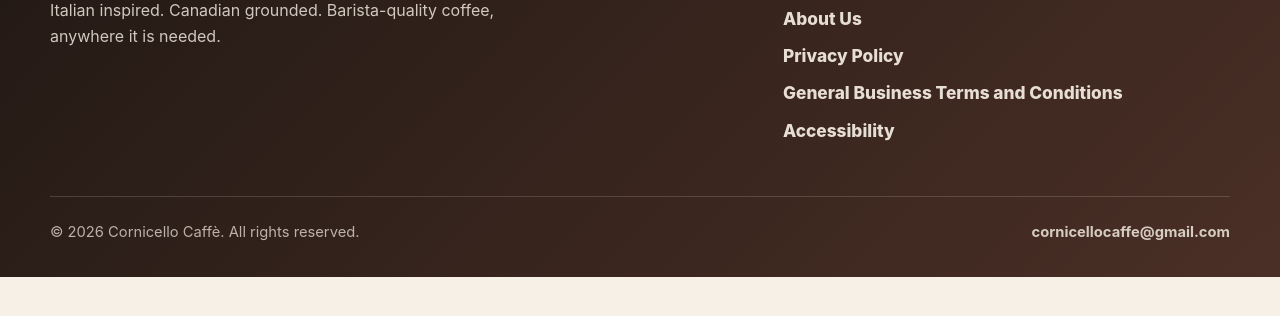
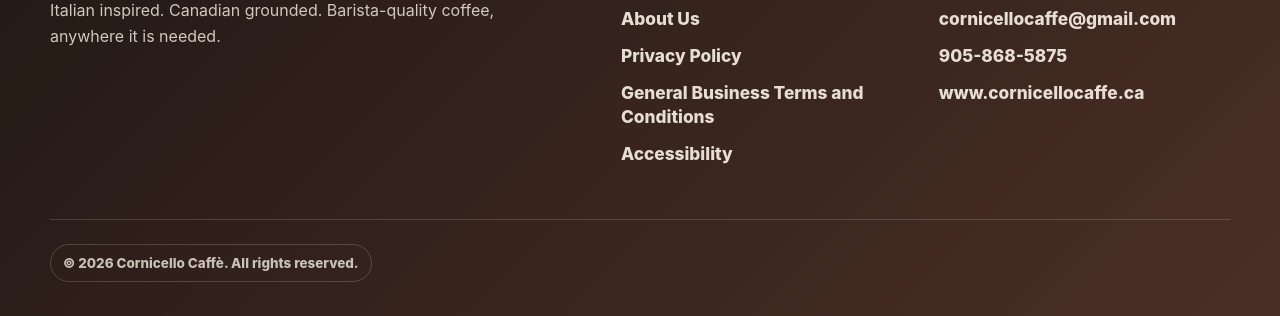
Before and after one commit to r7pgjnb752-beep/cornicello-caffe, a plain HTML site: page accessibility.html in a window 1280 px wide. Shown: the part 1432-1748 px from the top of the page. Before the commit the page ends 1709 px from the top, so only its background shows below. Drawn offline with Linux system fonts and the light colour scheme.

Commit message:
Add contact details to site footer

```diff
--- a/accessibility.html
+++ b/accessibility.html
@@ -5,7 +5,7 @@
     <meta name="viewport" content="width=device-width, initial-scale=1">
     <title>Accessibility | Cornicello Caff&egrave;</title>
     <meta name="description" content="Cornicello Caffe accessibility statement and contact information for website feedback.">
-    <link rel="stylesheet" href="styles.css?v=photo-real">
+    <link rel="stylesheet" href="styles.css?v=footer-contact">
   </head>
   <body class="legal-page">
     <header class="site-nav site-nav-page service-detail-nav">
@@ -85,10 +85,15 @@
           <a href="terms-and-conditions.html">General Business Terms and Conditions</a>
           <a href="accessibility.html">Accessibility</a>
         </nav>
+        <address class="footer-contact" aria-label="Contact information">
+          <h2>Contact</h2>
+          <a href="mailto:cornicellocaffe@gmail.com">cornicellocaffe@gmail.com</a>
+          <a href="tel:+19058685875">905-868-5875</a>
+          <a href="https://www.cornicellocaffe.ca">www.cornicellocaffe.ca</a>
+        </address>
       </div>
-      <div class="footer-bottom">
-        <p>&copy; 2026 Cornicello Caff&egrave;. All rights reserved.</p>
-        <a href="mailto:cornicellocaffe@gmail.com">cornicellocaffe@gmail.com</a>
+      <div class="footer-bottom" aria-label="Copyright">
+        <p class="copyright-stamp">&copy; 2026 Cornicello Caff&egrave;. All rights reserved.</p>
       </div>
     </footer>
   </body>
--- a/styles.css
+++ b/styles.css
@@ -1599,8 +1599,8 @@
 
 .footer-inner {
   display: grid;
-  grid-template-columns: minmax(0, 0.85fr) minmax(280px, 0.58fr);
-  gap: 78px;
+  grid-template-columns: minmax(0, 0.82fr) minmax(220px, 0.42fr) minmax(240px, 0.46fr);
+  gap: 52px;
   width: min(1180px, calc(100% - 80px));
   margin: 0 auto;
   align-items: start;
@@ -1622,13 +1622,19 @@
   line-height: 1.65;
 }
 
-.footer-info {
+.footer-info,
+.footer-contact {
   display: grid;
   gap: 14px;
   justify-items: start;
 }
 
-.footer-info h2 {
+.footer-contact {
+  font-style: normal;
+}
+
+.footer-info h2,
+.footer-contact h2 {
   margin-bottom: 8px;
   font-family: var(--sans);
   font-size: 2.35rem;
@@ -1636,7 +1642,8 @@
   line-height: 1.05;
 }
 
-.footer-info a {
+.footer-info a,
+.footer-contact a {
   color: rgba(255, 248, 237, 0.88);
   font-size: 1.08rem;
   font-weight: 800;
@@ -1644,21 +1651,19 @@
   text-decoration: underline;
   text-decoration-color: transparent;
   text-underline-offset: 6px;
+  overflow-wrap: anywhere;
 }
 
 .footer-info a:hover,
 .footer-info a:focus-visible,
-.footer-bottom a:hover,
-.footer-bottom a:focus-visible {
+.footer-contact a:hover,
+.footer-contact a:focus-visible {
   color: var(--cream);
   outline: none;
   text-decoration-color: currentColor;
 }
 
 .footer-bottom {
-  display: flex;
-  justify-content: space-between;
-  gap: 20px;
   width: min(1180px, calc(100% - 80px));
   margin: 54px auto 0;
   padding-top: 24px;
@@ -1671,12 +1676,15 @@
   margin-bottom: 0;
 }
 
-.footer-bottom a {
-  color: rgba(255, 248, 237, 0.78);
-  font-weight: 750;
-  text-decoration: underline;
-  text-decoration-color: transparent;
-  text-underline-offset: 6px;
+.copyright-stamp {
+  display: inline-flex;
+  padding: 8px 12px;
+  color: rgba(255, 248, 237, 0.74);
+  border: 1px solid rgba(255, 248, 237, 0.18);
+  border-radius: 999px;
+  font-size: 0.84rem;
+  font-weight: 800;
+  letter-spacing: 0;
 }
 
 .legal-page {
@@ -1869,11 +1877,6 @@
     gap: 34px;
   }
 
-  .footer-bottom {
-    align-items: flex-start;
-    flex-direction: column;
-  }
-
   .legal-main {
     padding: 54px 0 74px;
   }
@@ -2380,11 +2383,13 @@
     font-size: 1.72rem;
   }
 
-  .footer-info h2 {
+  .footer-info h2,
+  .footer-contact h2 {
     font-size: 1.85rem;
   }
 
-  .footer-info a {
+  .footer-info a,
+  .footer-contact a {
     font-size: 1rem;
   }
 
```
Also changed, not shown: breakroom-stocking.html (+9 -4 lines), index.html (+9 -4 lines), machine-subscriptions.html (+9 -4 lines), privacy-policy.html (+9 -4 lines), self-service-caffes.html (+9 -4 lines), team.html (+9 -4 lines), terms-and-conditions.html (+9 -4 lines), trailer-cart-experience.html (+9 -4 lines).
